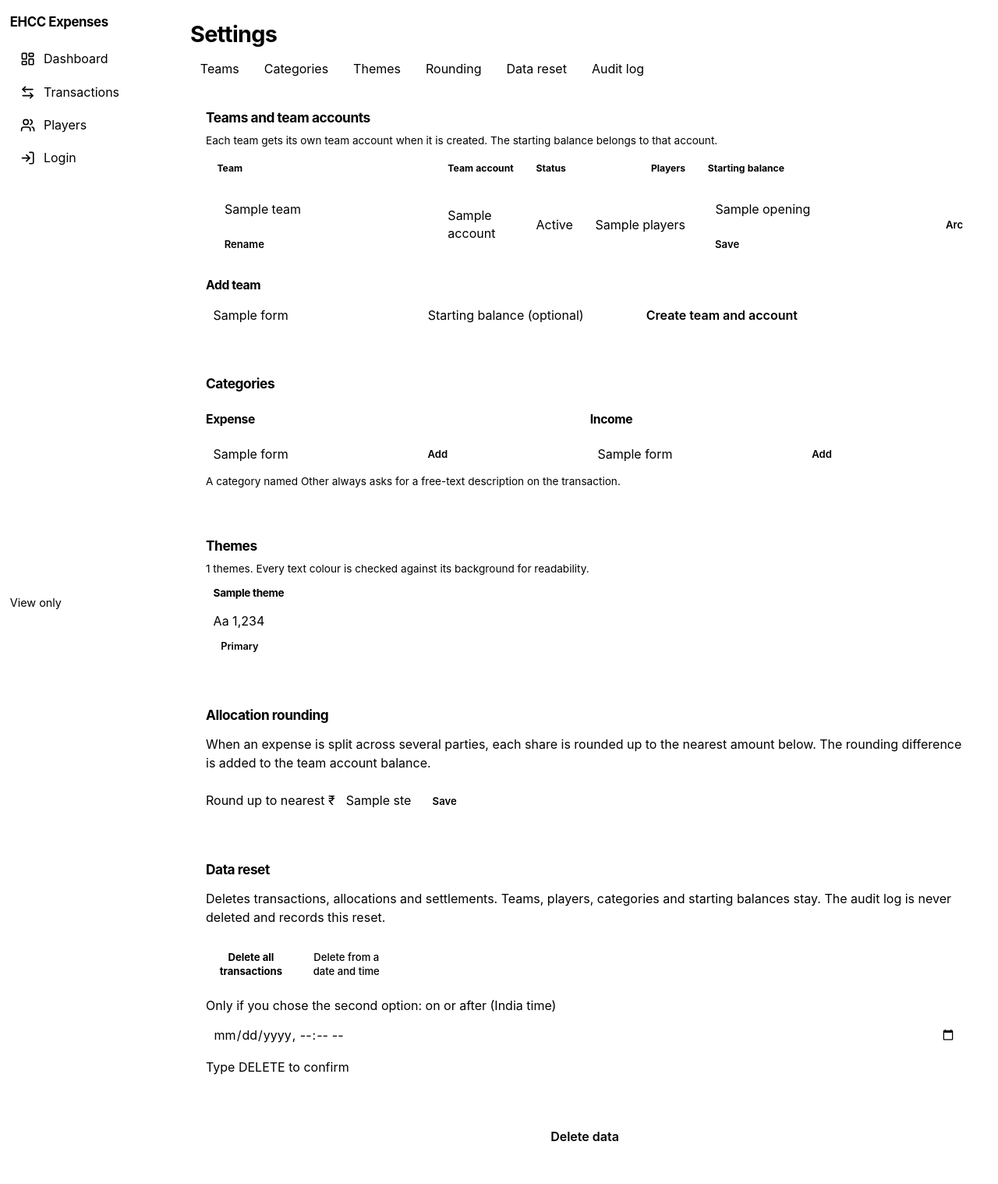
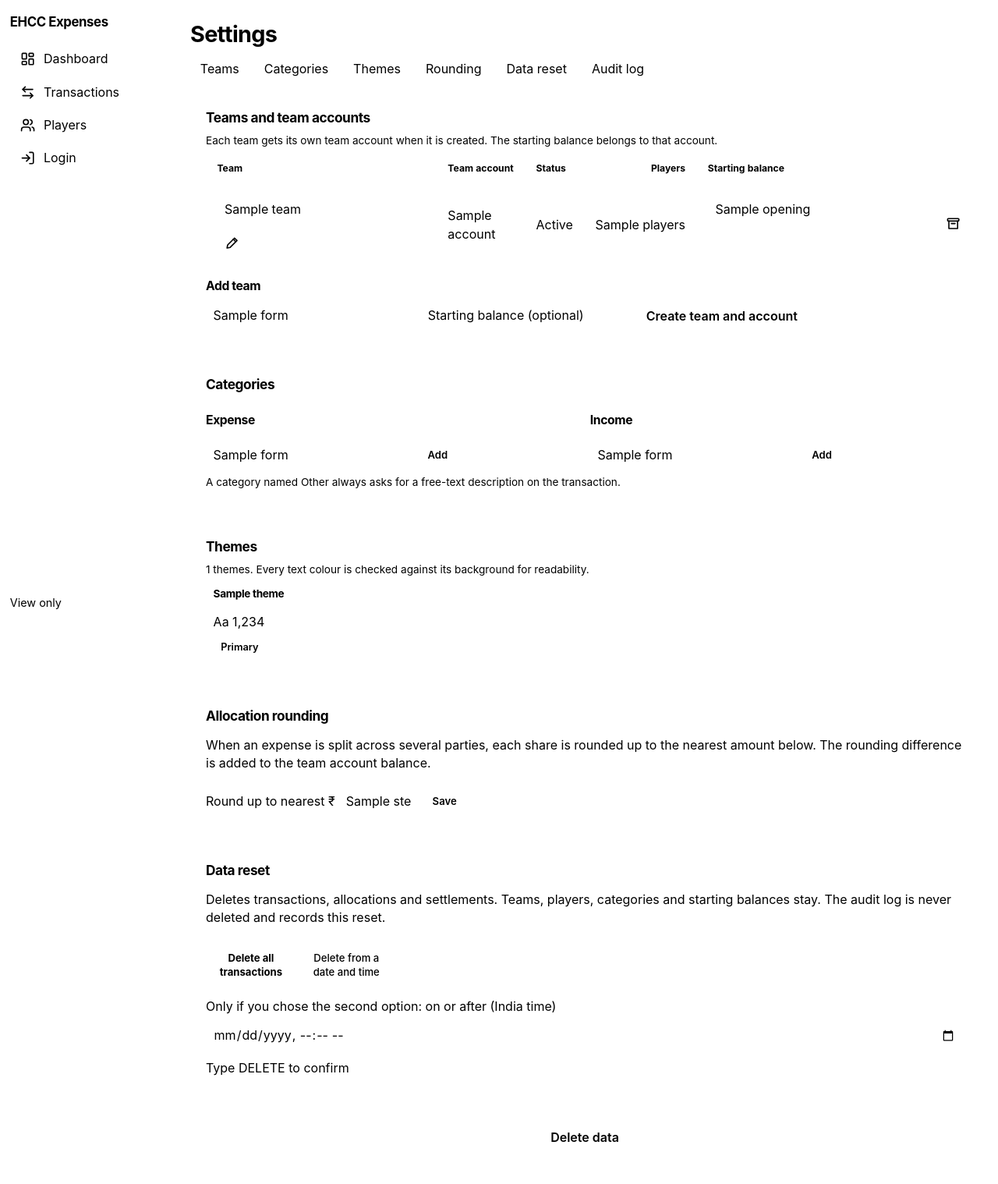
Before and after one commit to digitalrockstar/ehcc-admin, a Python web app: template app/templates/settings.html in a window 1280 px wide. Shown: the top 1518 px of the page at 78% size. Before the commit the page ends 1463 px from the top, so only its background shows below. Run offline with Jinja, Linux system fonts and the light colour scheme; the template is opened without the code that fills it: most values are stand-ins (such as "Sample title", 1, 10 or a date in 2020).

Commit message:
Use icon actions and responsive reset options

```diff
--- a/app/templates/settings.html
+++ b/app/templates/settings.html
@@ -12,11 +12,11 @@
     <tbody>{% for r in rows %}
       <tr class="{{ 'voided' if r.team.status == 'archived' }}">
         <td><form method="post" action="/settings/teams/{{ r.team.id }}/edit" class="inline-form">{{ ui.csrf_input() }}
-          <input name="name" value="{{ r.team.name }}" maxlength="80" required aria-label="Team name"><button class="btn small ghost">Rename</button></form></td>
+          <input name="name" value="{{ r.team.name }}" maxlength="80" required aria-label="Team name"><button class="btn small ghost icon-action" aria-label="Rename team" title="Rename team">{{ ui.icon('edit') }}</button></form></td>
         <td>{{ r.account.name }}</td><td>{{ r.team.status|capitalize }}</td><td class="num">{{ r.players }}</td>
         <td><form method="post" action="/settings/teams/{{ r.team.id }}/opening-balance" class="inline-form">{{ ui.csrf_input() }}
-          <input name="amount" value="{{ r.opening }}" inputmode="decimal" aria-label="Starting balance"><button class="btn small ghost">Save</button></form></td>
-        <td>{{ ui.action('/settings/teams/%d/archive' % r.team.id, 'Restore' if r.team.status == 'archived' else 'Archive', '/settings#teams', 'btn small ghost', 'Archive this team? Its history stays.' if r.team.status == 'active' else None, {'archive': '0' if r.team.status == 'archived' else '1'}) }}</td>
+          <input name="amount" value="{{ r.opening }}" inputmode="decimal" aria-label="Starting balance"><button class="btn small ghost icon-action" aria-label="Save starting balance" title="Save starting balance">{{ ui.icon('save') }}</button></form></td>
+        <td>{{ ui.action('/settings/teams/%d/archive' % r.team.id, ui.icon('archive'), '/settings#teams', 'btn small ghost icon-action', 'Archive this team? Its history stays.' if r.team.status == 'active' else None, {'archive': '0' if r.team.status == 'archived' else '1'}, {'aria-label': 'Restore team' if r.team.status == 'archived' else 'Archive team', 'title': 'Restore team' if r.team.status == 'archived' else 'Archive team'}) }}</td>
       </tr>{% else %}<tr><td colspan="6" class="muted">No teams yet. Add the first one below.</td></tr>{% endfor %}</tbody></table></div>
   <h3>Add team</h3>
   <form method="post" action="/settings/teams/add" class="inline-form">{{ ui.csrf_input() }}
@@ -67,7 +67,7 @@
 <section class="card danger-zone" id="reset"><h2>Data reset</h2>
   <p>Deletes transactions, allocations and settlements. Teams, players, categories and starting balances stay. The audit log is never deleted and records this reset.</p>
   <form method="post" action="/settings/reset" class="stack" data-confirm="This permanently deletes ledger data. Continue?">{{ ui.csrf_input() }}
-    <div class="chips">
+    <div class="chips reset-options">
       <label class="chip"><input type="radio" name="scope" value="all" checked><span>Delete all transactions</span></label>
       <label class="chip"><input type="radio" name="scope" value="since"><span>Delete from a date and time</span></label></div>
     <label>Only if you chose the second option: on or after (India time) <input type="datetime-local" name="since"></label>
```
